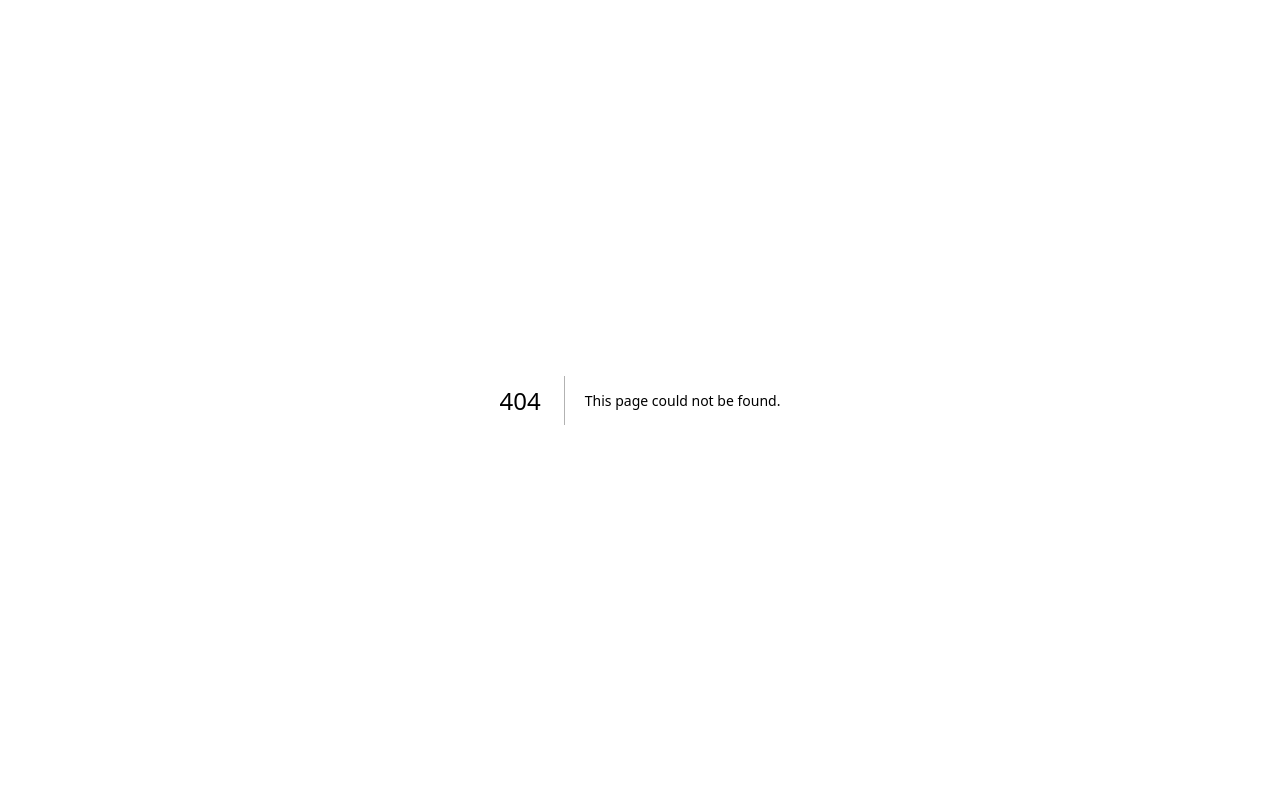
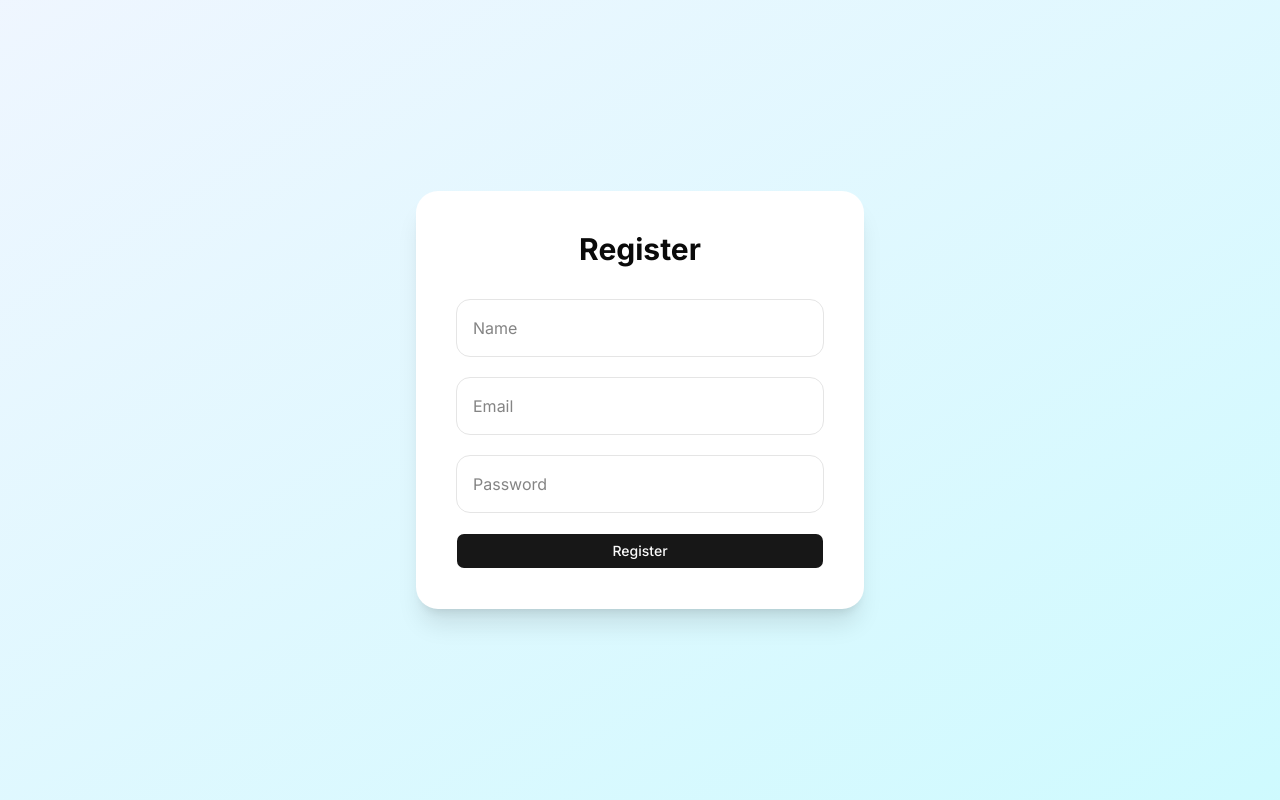
Before and after one commit to dnya123/ai-healthcare-system, a Next.js app in the folder frontend/: page /register in a window 1280 px wide. Before the commit this address had no page. Built offline with nearby package versions, Linux system fonts and the light colour scheme.

Commit message:
Implemented authentication UI and frontend API integration

```diff
--- /dev/null
+++ b/frontend/app/dashboard/page.tsx
@@ -0,0 +1,12 @@
+export default function DashboardPage() {
+  return (
+
+    <div className="min-h-screen flex items-center justify-center">
+
+      <h1 className="text-5xl font-bold">
+        Patient Dashboard
+      </h1>
+
+    </div>
+  );
+}
--- /dev/null
+++ b/frontend/app/login/page.tsx
@@ -0,0 +1,83 @@
+"use client";
+
+import { useState } from "react";
+import axios from "axios";
+import { Button } from "@/components/ui/button";
+
+export default function LoginPage() {
+
+  const [email, setEmail] = useState("");
+  const [password, setPassword] = useState("");
+
+  const handleLogin = async (e: any) => {
+    e.preventDefault();
+
+    try {
+
+      const res = await axios.post(
+        "http://localhost:5000/api/auth/login",
+        {
+          email,
+          password,
+        }
+      );
+
+      localStorage.setItem("token", res.data.token);
+
+      alert("Login Successful");
+
+      window.location.href = "/dashboard";
+
+    } catch (error: any) {
+
+      alert(
+        error.response?.data?.message || "Login failed"
+      );
+    }
+  };
+
+  return (
+    <div className="min-h-screen flex items-center justify-center bg-gradient-to-br from-blue-50 to-cyan-100">
+
+      <div className="bg-white p-10 rounded-3xl shadow-xl w-full max-w-md">
+
+        <h1 className="text-3xl font-bold text-center mb-8">
+          Login
+        </h1>
+
+        <form
+          onSubmit={handleLogin}
+          className="space-y-5"
+        >
+
+          <input
+            type="email"
+            placeholder="Email"
+            className="w-full border p-4 rounded-xl"
+            value={email}
+            onChange={(e) =>
+              setEmail(e.target.value)
+            }
+          />
+
+          <input
+            type="password"
+            placeholder="Password"
+            className="w-full border p-4 rounded-xl"
+            value={password}
+            onChange={(e) =>
+              setPassword(e.target.value)
+            }
+          />
+
+          <Button className="w-full">
+            Login
+          </Button>
+
+        </form>
+
+      </div>
+
+    </div>
+  );
+}
--- /dev/null
+++ b/frontend/app/register/page.tsx
@@ -0,0 +1,95 @@
+"use client";
+
+import { useState } from "react";
+import axios from "axios";
+import { Button } from "@/components/ui/button";
+
+export default function RegisterPage() {
+
+  const [name, setName] = useState("");
+  const [email, setEmail] = useState("");
+  const [password, setPassword] = useState("");
+
+  const handleRegister = async (e: any) => {
+
+    e.preventDefault();
+
+    try {
+
+      await axios.post(
+        "http://localhost:5000/api/auth/register",
+        {
+          name,
+          email,
+          password,
+          role: "patient",
+        }
+      );
+
+      alert("Registration Successful");
+
+      window.location.href = "/login";
+
+    } catch (error: any) {
+
+      alert(
+        error.response?.data?.message || "Registration failed"
+      );
+    }
+  };
+
+  return (
+    <div className="min-h-screen flex items-center justify-center bg-gradient-to-br from-blue-50 to-cyan-100">
+
+      <div className="bg-white p-10 rounded-3xl shadow-xl w-full max-w-md">
+
+        <h1 className="text-3xl font-bold text-center mb-8">
+          Register
+        </h1>
+
+        <form
+          onSubmit={handleRegister}
+          className="space-y-5"
+        >
+
+          <input
+            type="text"
+            placeholder="Name"
+            className="w-full border p-4 rounded-xl"
+            value={name}
+            onChange={(e) =>
+              setName(e.target.value)
+            }
+          />
+
+          <input
+            type="email"
+            placeholder="Email"
+            className="w-full border p-4 rounded-xl"
+            value={email}
+            onChange={(e) =>
+              setEmail(e.target.value)
+            }
+          />
+
+          <input
+            type="password"
+            placeholder="Password"
+            className="w-full border p-4 rounded-xl"
+            value={password}
+            onChange={(e) =>
+              setPassword(e.target.value)
+            }
+          />
+
+          <Button className="w-full">
+            Register
+          </Button>
+
+        </form>
+
+      </div>
+
+    </div>
+  );
+}
--- a/frontend/components/layout/Navbar.tsx
+++ b/frontend/components/layout/Navbar.tsx
@@ -15,14 +15,28 @@ export default function Navbar() {
         </Link>
 
         <div className="flex gap-6 items-center">
+
           <Link href="/">Home</Link>
           <Link href="/doctors">Doctors</Link>
           <Link href="/about">About</Link>
           <Link href="/contact">Contact</Link>
 
-          <button className="bg-blue-600 text-white px-4 py-2 rounded-lg">
-            Login
-          </button>
+          <div className="flex gap-3">
+
+            <Link href="/login">
+              <button className="border px-4 py-2 rounded-lg">
+                Login
+              </button>
+            </Link>
+
+            <Link href="/register">
+              <button className="bg-blue-600 text-white px-4 py-2 rounded-lg">
+                Register
+              </button>
+            </Link>
+
+          </div>
+
         </div>
       </div>
     </nav>
--- a/frontend/package.json
+++ b/frontend/package.json
@@ -9,6 +9,7 @@
     "lint": "eslint"
   },
   "dependencies": {
+    "axios": "^1.16.1",
     "class-variance-authority": "^0.7.1",
     "clsx": "^2.1.1",
     "lucide-react": "^1.16.0",
```
Also changed, not shown: 1 other file (tests, documents, lock files or other folders).
